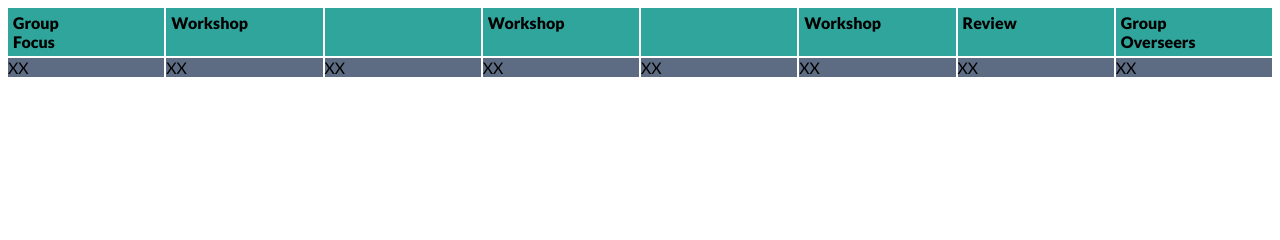
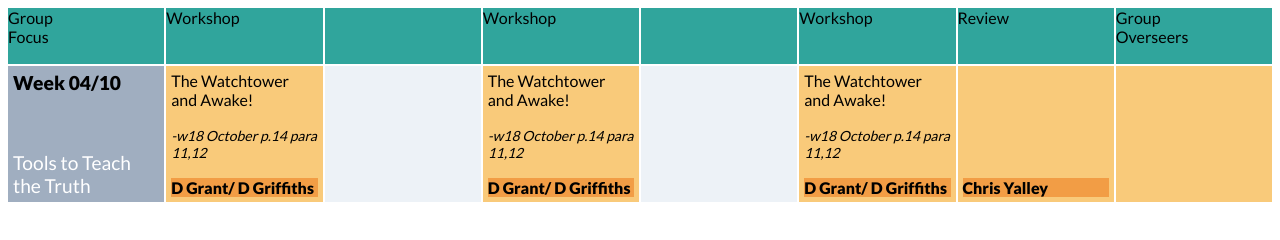
Before and after one commit to Denis-Grant/schedule, a website: page index.html in a window 1280 px wide. Drawn offline with Linux system fonts and the light colour scheme.

Commit message:
first commit

```diff
--- a/index.html
+++ b/index.html
@@ -11,23 +11,55 @@
     <main>
         <section class="main-grid">
             <!-- Green Bar -->
-            <div class="green">Group<br>Focus</div>
-            <div class="green">Workshop</div>
-            <div class="green"></div>
-            <div class="green">Workshop</div>
-            <div class="green"></div>
-            <div class="green">Workshop</div>
-            <div class="green">Review</div>
-            <div class="green">Group<br>Overseers</div>
+            <div class="bg-green h-56">Group<br>Focus</div>
+            <div class="bg-green h-56">Workshop</div>
+            <div class="bg-green h-56"></div>
+            <div class="bg-green h-56">Workshop</div>
+            <div class="bg-green h-56"></div>
+            <div class="bg-green h-56">Workshop</div>
+            <div class="bg-green h-56">Review</div>
+            <div class="bg-green h-56">Group<br>Overseers</div>
             <!-- Week Of -->
-            <div class="d-grey">XX</div>
-            <div class="d-grey">XX</div>
-            <div class="d-grey">XX</div>
-            <div class="d-grey">XX</div>
-            <div class="d-grey">XX</div>
-            <div class="d-grey">XX</div>
-            <div class="d-grey">XX</div>
-            <div class="d-grey">XX</div>
+            <div class="bg-grey max-h-136">
+                <div class="week-of">
+                    <h3>Week 04/10</h3>
+                    <h4>Tools to Teach the Truth</h4>
+                </div>
+            </div>
+            <a href="">
+                <div class="day bg-orange max-h-136">
+                    <h3>The Watchtower and Awake!</h3>
+                    <h5 class=""><em>-w18 October p.14 para 11,12</em></h5>
+                    <h4 class='bg-dark-orange'>D Grant/ D Griffiths</h4>
+                </div>
+            </a>
+
+            <div class="bg-light-grey max-h-136"></div>
+
+            <a href="">
+                <div class="day bg-orange max-h-136">
+                    <h3>The Watchtower and Awake!</h3>
+                    <h5 class=""><em>-w18 October p.14 para 11,12</em></h5>
+                    <h4 class='bg-dark-orange'>D Grant/ D Griffiths</h4>
+                </div>
+            </a>
+
+            <div class="bg-light-grey max-h-136"></div>
+
+            <a href="">
+                <div class="day bg-orange max-h-136">
+                    <h3>The Watchtower and Awake!</h3>
+                    <h5 class=""><em>-w18 October p.14 para 11,12</em></h5>
+                    <h4 class='bg-dark-orange'>D Grant/ D Griffiths</h4>
+                </div>
+            </a>
+
+            <div class="sat bg-orange max-h-136">
+                <h4 class='bg-dark-orange'>Chris Yalley</h4>
+
+            </div>
+            <div class="bg-orange max-h-136"></div>
+
 
         </section>
     </main>
--- a/scss/style.scss
+++ b/scss/style.scss
@@ -11,6 +11,7 @@
 
 * {
     /* border: 1px solid pink; */
+    box-sizing: border-box;
 }
 body {
     font-family: Lato, sans-serif;
@@ -19,20 +20,50 @@
         width: 90%;
         margin: 0 auto;
     }
-    .green {
+    a {
+        text-decoration: none;
+        color: #000;
+    }
+    .bg-green {
         background-color: $green;
     }
-    .d-grey {
+    .bg-orange {
+        background-color: $orange;
+    }
+    .bg-dark-orange {
+        background-color: $orange-dark;
+    }
+    .bg-grey {
+        background-color: $grey;
+    }
+    .bg-light-grey {
+        background-color: $grey-light;
+    }
+    .bg-d-grey {
         background-color: $grey-dark;
     }
 }
 .main-grid {
-    display: none;
+    // Week Of
+    h1,h2,h3,h4,h5,h6 {
+        margin: 0px;
+    }
+    .week-of {
+        color: #fff;
+        h4 {
+            font-weight: 400;
+        }
+
+    }
 }
 
 // MEDIA QUERIES
 @media screen and (min-width: 920px){
     section.main-grid {
+        h1,h2,h3,h4,h5,h6 {
+            margin: 5px;
+
+        }
         display: grid;
         grid-template-columns: repeat(8, 1fr);
         gap: 2px;
@@ -41,5 +72,46 @@
             padding: 5px;
             font-weight: bold;
         }
+        .h-56 {
+            height: 56.4px;
+        }
+        /* Week Of */
+        .max-h-136 {
+            height: 136px;
+        }
+        .week-of {
+            height: 100%;
+            display: flex;
+            flex-direction: column;
+            justify-content: space-between;
+            h3, h4 {
+                font-size: 1.2rem;
+                color: #000;
+            }
+            h4 {
+                color: #fff;
+                font-weight: 400;
+            }
+        }
+        /* Day */
+        .day {
+            display: flex;
+            flex-direction: column;
+            justify-content: space-between;
+            h3, h5 {
+                font-weight: 400;
+            }
+            h3 {
+                font-size: 16px;
+            }
+            h5 {
+                font-size: 14px;
+            }
+        }
+        .sat {
+            display: flex;
+            flex-direction: column;
+            justify-content: end;
+        }
     }
 }
```
Also changed, not shown: css/style.css, 1 other file.
